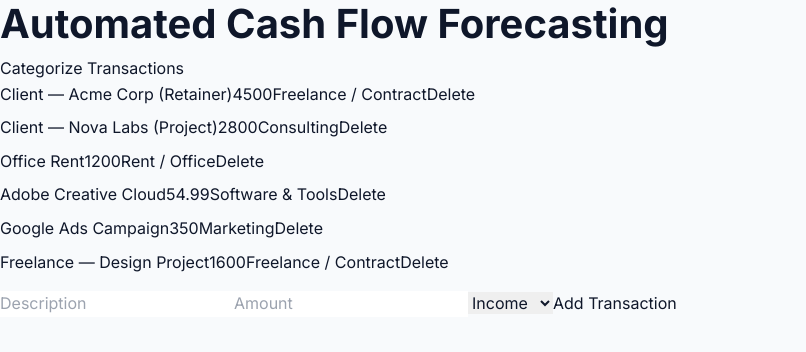
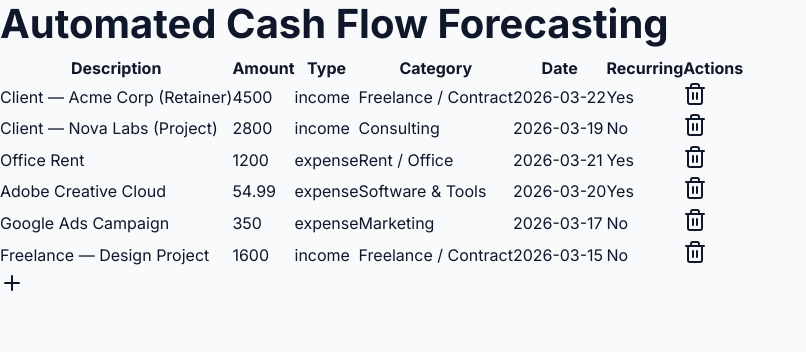
Before and after one commit to kalavathiramarao76-ui/pf-cash-flow-pro, a Next.js app: page /dashboard in a window 1280 px wide. Shown: the top 352 px of the page, without its empty margins (0-806 px from the left). Built offline with nearby package versions, Linux system fonts and the light colour scheme.

Commit message:
improve: auto-upgrade cycle #46
Files: app/dashboard/page.tsx, app/forecasting/page.tsx, app/globals.css

```diff
--- a/app/dashboard/page.tsx
+++ b/app/dashboard/page.tsx
@@ -105,8 +105,10 @@ const mlModel = {
 function categorizeTransaction(transaction: Transaction): string {
   const keywords = mlModel[transaction.type];
   for (const category in keywords) {
-    if (keywords[category].some(keyword => transaction.description.toLowerCase().includes(keyword.toLowerCase()))) {
-      return category;
+    for (const keyword of keywords[category]) {
+      if (transaction.description.toLowerCase().includes(keyword.toLowerCase())) {
+        return category;
+      }
     }
   }
   return transaction.type === "income" ? "Other Income" : "Other Expense";
@@ -125,56 +127,58 @@ function App() {
     saveTransactions(transactions);
   }, [transactions]);
 
-  const handleAddTransaction = (transaction: Transaction) => {
-    setTransactions([...transactions, transaction]);
+  const handleAddTransaction = (newTransaction: Transaction) => {
+    const categorizedTransaction = { ...newTransaction, category: categorizeTransaction(newTransaction) };
+    setTransactions([...transactions, categorizedTransaction]);
   };
 
   const handleDeleteTransaction = (id: string) => {
-    setTransactions(transactions.filter(transaction => transaction.id !== id));
-  };
-
-  const handleCategorizeTransactions = () => {
-    setTransactions(transactions.map(transaction => ({ ...transaction, category: categorizeTransaction(transaction) })));
+    setTransactions(transactions.filter((transaction) => transaction.id !== id));
   };
 
   return (
     <div>
       <h1>Automated Cash Flow Forecasting</h1>
-      <button onClick={handleCategorizeTransactions}>Categorize Transactions</button>
-      <ul>
-        {transactions.map(transaction => (
-          <li key={transaction.id}>
-            <span>{transaction.description}</span>
-            <span>{transaction.amount}</span>
-            <span>{transaction.category}</span>
-            <button onClick={() => handleDeleteTransaction(transaction.id)}>Delete</button>
-          </li>
-        ))}
-      </ul>
-      <form onSubmit={event => {
-        event.preventDefault();
-        const transaction: Transaction = {
-          id: Math.random().toString(36).substr(2, 9),
-          description: event.target.description.value,
-          amount: parseFloat(event.target.amount.value),
-          type: event.target.type.value as TransactionType,
-          category: "",
-          date: new Date().toISOString().split("T")[0],
-          recurring: false,
-        };
-        handleAddTransaction(transaction);
-        event.target.description.value = "";
-        event.target.amount.value = "";
-        event.target.type.value = "";
-      }}>
-        <input type="text" name="description" placeholder="Description" />
-        <input type="number" name="amount" placeholder="Amount" />
-        <select name="type">
-          <option value="income">Income</option>
-          <option value="expense">Expense</option>
-        </select>
-        <button type="submit">Add Transaction</button>
-      </form>
+      <table>
+        <thead>
+          <tr>
+            <th>Description</th>
+            <th>Amount</th>
+            <th>Type</th>
+            <th>Category</th>
+            <th>Date</th>
+            <th>Recurring</th>
+            <th>Actions</th>
+          </tr>
+        </thead>
+        <tbody>
+          {transactions.map((transaction) => (
+            <tr key={transaction.id}>
+              <td>{transaction.description}</td>
+              <td>{transaction.amount}</td>
+              <td>{transaction.type}</td>
+              <td>{transaction.category}</td>
+              <td>{transaction.date}</td>
+              <td>{transaction.recurring ? "Yes" : "No"}</td>
+              <td>
+                <button onClick={() => handleDeleteTransaction(transaction.id)}>
+                  <Trash2 />
+                </button>
+              </td>
+            </tr>
+          ))}
+        </tbody>
+      </table>
+      <button onClick={() => handleAddTransaction({
+        id: Math.random().toString(),
+        description: "New Transaction",
+        amount: 0,
+        type: "income",
+        date: new Date().toISOString().split("T")[0],
+        recurring: false,
+      })}>
+        <Plus />
+      </button>
     </div>
   );
 }
--- a/app/forecasting/page.tsx
+++ b/app/forecasting/page.tsx
@@ -132,7 +132,8 @@ export default function ForecastingPage() {
         <input type="number" value={safetyThreshold} onChange={(e) => setSafetyThreshold(e.target.value)} />
       </div>
       <div>
-        <button onClick={() => setShowAddForm(!showAddForm)}>Add Recurring Item</button>
+        <h2>Recurring Items:</h2>
+        <button onClick={() => setShowAddForm(true)}>Add New Item</button>
         {showAddForm && (
           <div>
             <label>Label:</label>
@@ -150,16 +151,19 @@ export default function ForecastingPage() {
               <option value="quarterly">Quarterly</option>
               <option value="yearly">Yearly</option>
             </select>
-            <button onClick={() => setRecurringItems([...recurringItems, { ...newItem, id: Math.random().toString(36).substr(2, 9) }])}>Add</button>
+            <button onClick={() => {
+              setRecurringItems([...recurringItems, { id: Math.random().toString(), ...newItem }]);
+              setShowAddForm(false);
+            }}>Add Item</button>
           </div>
         )}
-      </div>
-      <div>
-        <h2>Recurring Items:</h2>
         <ul>
           {recurringItems.map((item) => (
             <li key={item.id}>
-              {item.label} ({item.type}) - {item.amount} ({item.frequency})
+              <span>{item.label}</span>
+              <span>{item.amount}</span>
+              <span>{item.type}</span>
+              <span>{item.frequency}</span>
             </li>
           ))}
         </ul>
@@ -180,18 +184,16 @@ export default function ForecastingPage() {
         </ResponsiveContainer>
         {selectedMonth !== null && (
           <div>
-            <h3>Drill Down for Month {selectedMonth}:</h3>
+            <h3>Drill Down: Month {selectedMonth}</h3>
             <p>Balance: {forecastData[selectedMonth - 1].balance}</p>
             <p>Income: {forecastData[selectedMonth - 1].income}</p>
             <p>Expenses: {forecastData[selectedMonth - 1].expenses}</p>
-            <button onClick={handleResetDrillDown}>Reset Drill Down</button>
+            <button onClick={handleResetDrillDown}>Back to Forecast</button>
           </div>
         )}
-      </div>
-      <div>
-        <button onClick={() => handleDrillDown(1)}>Drill Down for Month 1</button>
-        <button onClick={() => handleDrillDown(2)}>Drill Down for Month 2</button>
-        <button onClick={() => handleDrillDown(3)}>Drill Down for Month 3</button>
+        <button onClick={() => handleDrillDown(1)}>Drill Down Month 1</button>
+        <button onClick={() => handleDrillDown(2)}>Drill Down Month 2</button>
+        <button onClick={() => handleDrillDown(3)}>Drill Down Month 3</button>
       </div>
     </div>
   );
```
